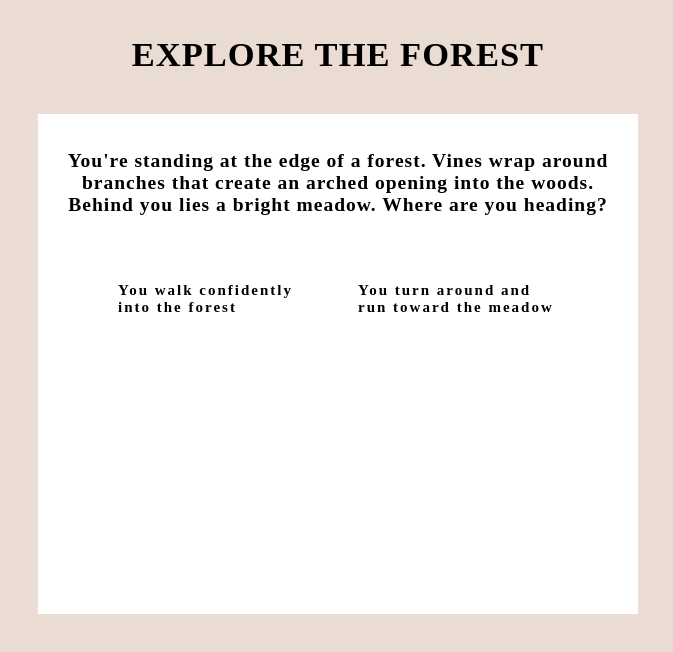
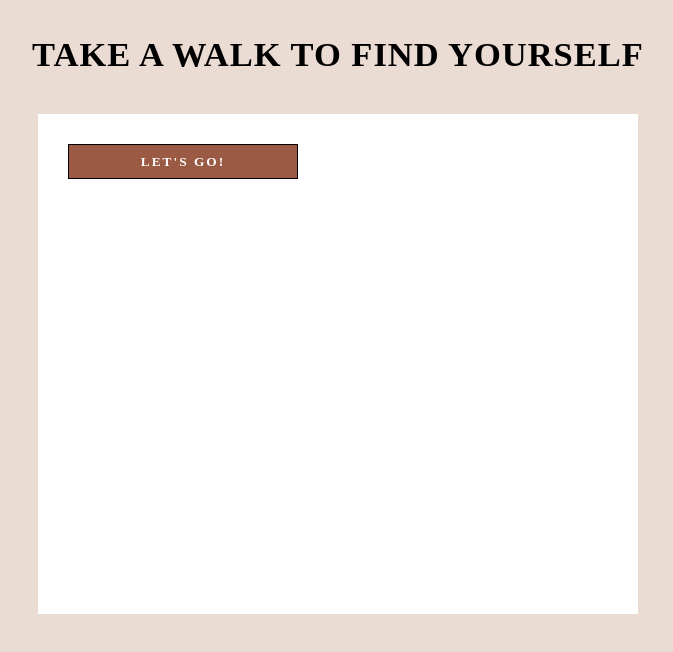
Before and after one commit to caseynewman/name-generator, a React (Vite) app: page / in a window 1280 px wide. Shown: the top 652 px of the page, without its empty margins (302-975 px from the left). Built offline with nearby package versions, Linux system fonts and the light colour scheme; a web font is replaced by a local one.

Commit message:
created GameStart component for initial page

```diff
--- a/src/App.jsx
+++ b/src/App.jsx
@@ -3,16 +3,18 @@ import './App.css'
 import Generator from './components/Generator/Generator';
 import Story from './components/Story';
 import { storyData } from './components/StoryData';
+import GameStart from './pages/GameStart';
 
 function App() {
 
   return (
     <>
       <header>
-        <h1>Explore the Forest</h1>
+        <h1>Take A Walk to Find Yourself</h1>
       </header>
       <main>
-        <Story storyData={storyData} />
+        <GameStart />
+        {/* <Story storyData={storyData} /> */}
         {/* <Generator /> */}
       </main>
       <footer>
--- a/src/components/Story/style.css
+++ b/src/components/Story/style.css
@@ -1,8 +1,8 @@
 .story-container {
-    height: 500px;
+    min-height: 500px;
     width: 600px;
     background-color: #fff;
-    padding: 20px;
+    padding: 30px;
     display: flex;
     flex-direction: column;
     justify-content: flex-start;
@@ -10,6 +10,7 @@
 
 .scene-selections {
     display: flex;
+    flex-direction: column;
     justify-content: space-evenly;
     align-items: center;
     margin: 35px;
@@ -26,6 +27,7 @@
     text-transform: none;
     text-align: left;
     height: 100%;
+    width: auto;
 }
 
 .story-container button:hover {
--- /dev/null
+++ b/src/pages/GameStart/index.jsx
@@ -0,0 +1,13 @@
+import MyButton from '../../components/Button'
+import './style.css'
+
+export default function GameStart() {
+
+    return (
+        <div className='game-container'>
+            <MyButton>
+                Let's go!
+            </MyButton>
+        </div>
+    )
+}
--- /dev/null
+++ b/src/pages/GameStart/style.css
@@ -0,0 +1,9 @@
+.game-container {
+    min-height: 500px;
+    width: 600px;
+    background-color: #fff;
+    padding: 30px;
+    display: flex;
+    flex-direction: column;
+    justify-content: flex-start;
+}
--- a/src/pages/Home/index.jsx
+++ /dev/null
@@ -1 +0,0 @@
-import './style.css'
```
Also changed, not shown: src/pages/Home/style.css (deleted).
